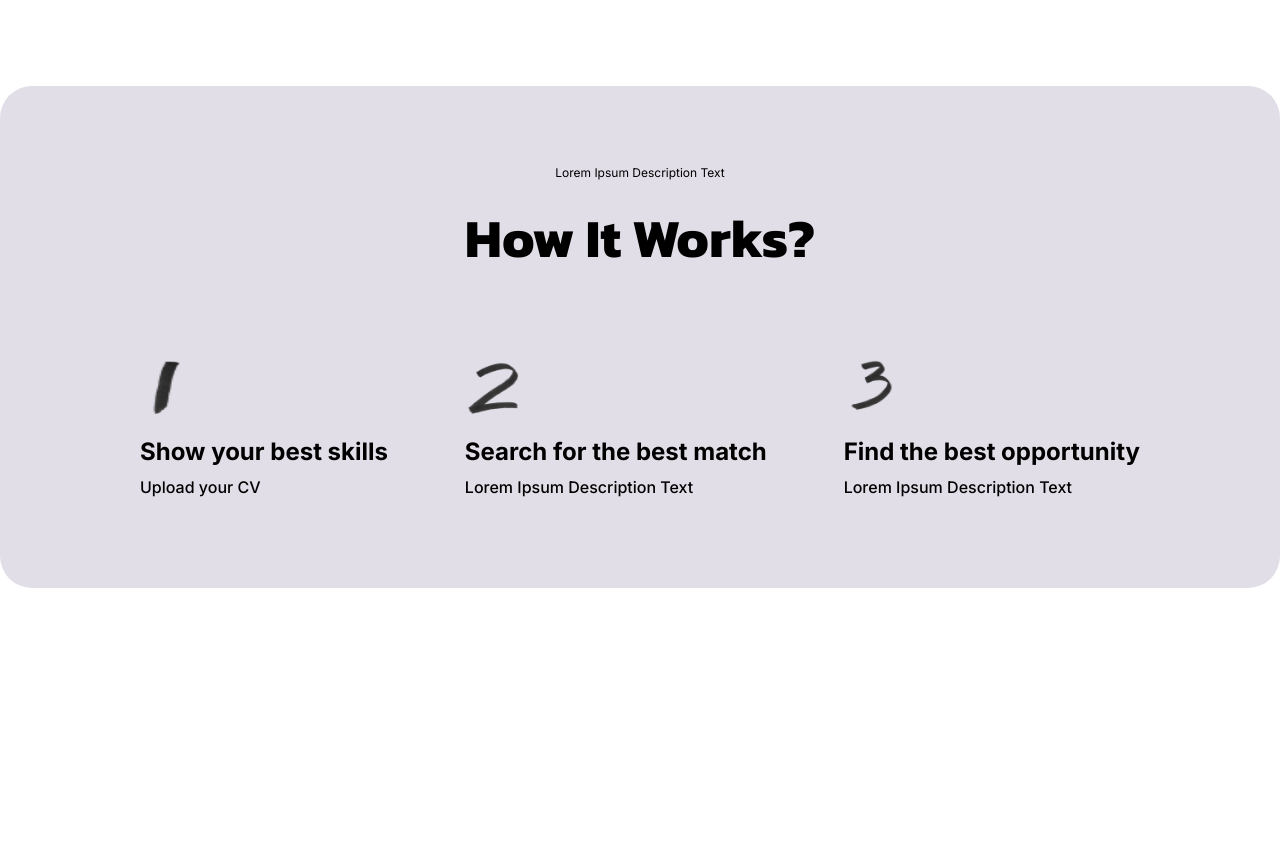
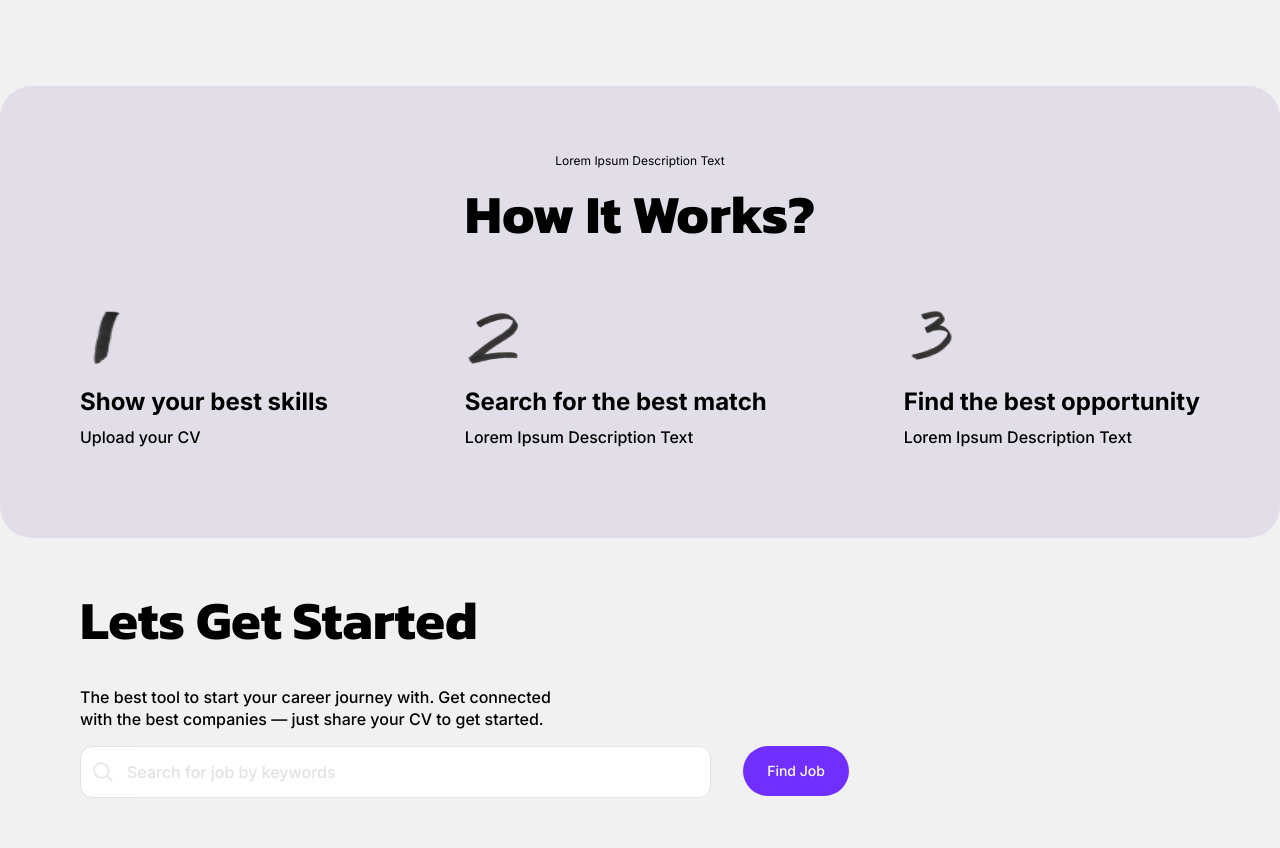
Before and after one commit to DumanRakhmatulla/Job_finder, a plain HTML site: page index.html in a window 1280 px wide. Shown: the part 620-1468 px from the top of the page. Before the commit the page ends 1208 px from the top, so only its background shows below. Drawn offline with Linux system fonts and the light colour scheme.

Commit message:
add inputfield

```diff
--- a/index.css
+++ b/index.css
@@ -2,6 +2,8 @@ body{
     margin: 0;
     padding: 0;
     box-sizing: border-box;
+    background-color: rgba(241, 241, 241, 1);
+    ;
 }
 
 .header {
@@ -117,8 +119,7 @@ body{
     flex-direction: row;
     align-items: center;
     justify-content: space-between;
-    margin: 40px 60px;
-    /* gap: 40px; */
+    margin: 40px 0px;
 }
 
 #how-description {
@@ -127,6 +128,7 @@ body{
     font-size: 12px;
     line-height: 50px;
     text-align: center;
+    margin: 0;
 }
 
 #how-title {
@@ -135,13 +137,12 @@ body{
     font-size: 54px;
     line-height: 56px;
     text-align: center;
-    margin-top: 0;
+    margin: 0 0 28px 0;
 }
 
 .frame div {
     display: flex;
     flex-direction: column;
-    /* justify-content: center; */
     align-items: flex-start;
 }
 
@@ -167,3 +168,83 @@ body{
     color: rgba(0, 0, 0, 1);
     margin: 0;
 }
+
+.inputfield {
+    padding: 50px 80px;
+    gap: 128px;
+}
+
+.inputfield .title {
+    font-family: "Kanit", sans-serif;
+    font-weight: 700;
+    font-size: 54px;
+    line-height: 64px;
+    margin: 0 0 34px 0;
+}
+
+.inputfield .i-description {
+    font-family: "Inter", sans-serif;
+    font-weight: 500;
+    font-size: 16px;
+    line-height: 22px;
+    color: rgba(0, 0, 0, 1);
+}
+
+#sear {
+    height: 24px;
+    width: 24px;
+    opacity: 50%;
+}
+
+.frame1 {
+    display: flex;
+    flex-direction: row;
+    gap: 32px;
+}
+
+.frame1 input {
+    flex: 1;
+    height: 50px;
+    border-radius: 12px;
+    border: none;
+    font-family: "Inter", sans-serif;
+    font-size: 16px;
+    font-weight: 500;
+    line-height: 22px;
+    color: rgba(0, 0, 0, 1);
+    opacity: 20%;
+}
+.frame1 input:focus {
+    border: none;
+    outline: none;
+}
+
+.frame1 div{
+    display: flex;
+    flex-direction: row;
+    text-align: center;
+    gap: 10px;
+    padding-left: 10px;
+    align-items: center;
+    background-color: red;
+    width: 619px;
+    height: 50px;
+    border-radius: 12px;
+    border: 1px solid rgba(225, 222, 231, 1);
+    background-color: rgba(255, 255, 255, 1);
+}
+
+.frame1 button {
+    width: 106px;
+    height: 50px;
+    border-radius: 100px;
+    gap: 10 px;
+    background-color: rgba(113, 47, 255, 1);
+    border: none;
+    font-family: "Inter", sans-serif;
+    font-size: 14px;
+    font-weight: 500;
+    line-height: 18px;
+    align-items: center;
+    color: rgba(255, 255, 255, 1);
+}
--- a/index.html
+++ b/index.html
@@ -67,5 +67,22 @@
             </div>
         </div>
     </div>
+    <div class="inputfield">
+        <p class="title">
+            Lets Get Started
+        </p>
+        <p class="i-description">
+            The best tool to start your career journey with. Get connected
+            <br/>
+            with the best companies — just share your CV to get started.
+        </p>
+        <div class="frame1">
+            <div>
+                <img id="sear" src="./img/Search.png" alt="">
+                <input placeholder="Search for job by keywords"></input>
+            </div>
+            <button>Find Job</button>
+        </div>
+    </div>
 </body>
 </html>
```
Also changed, not shown: img/Search.png (added).
